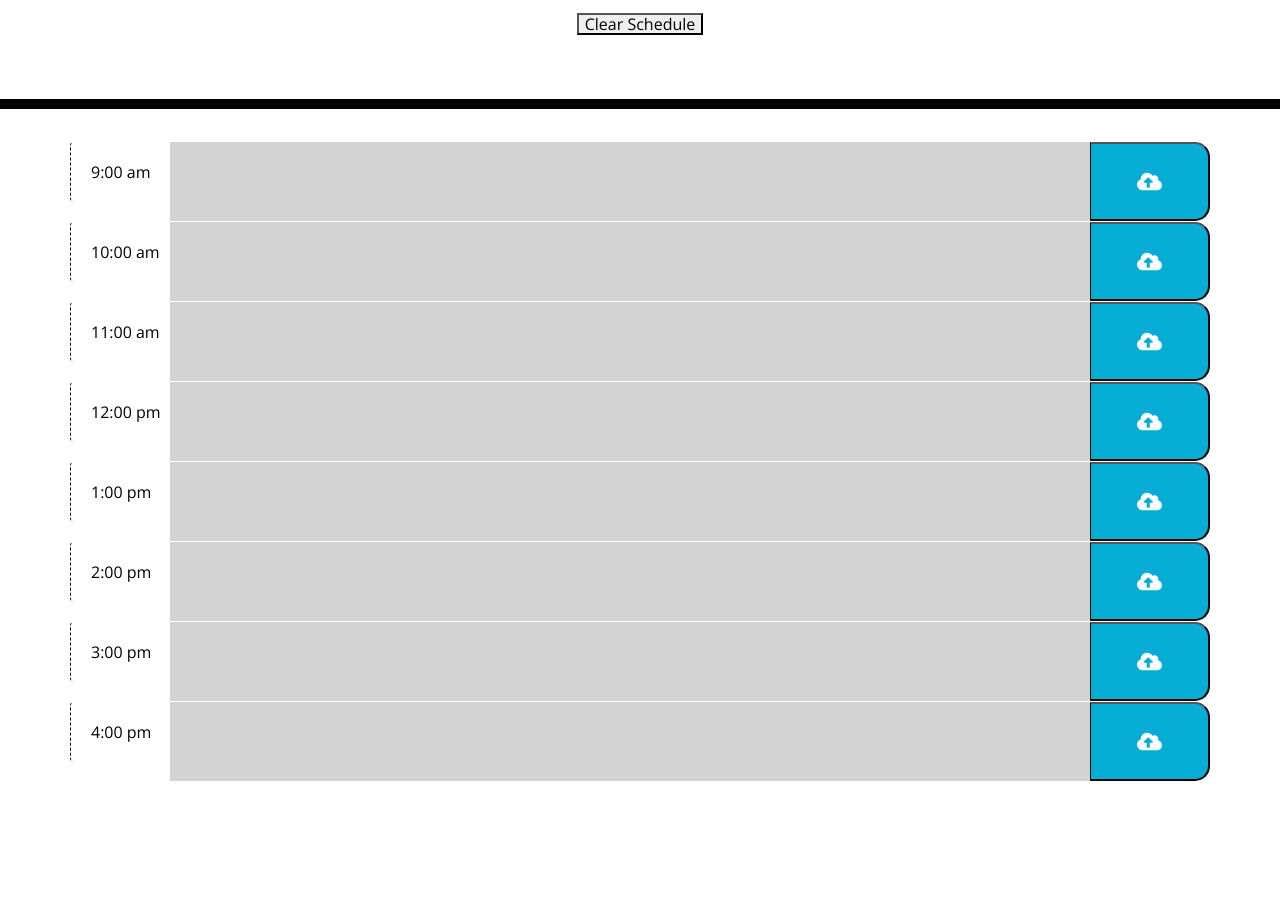
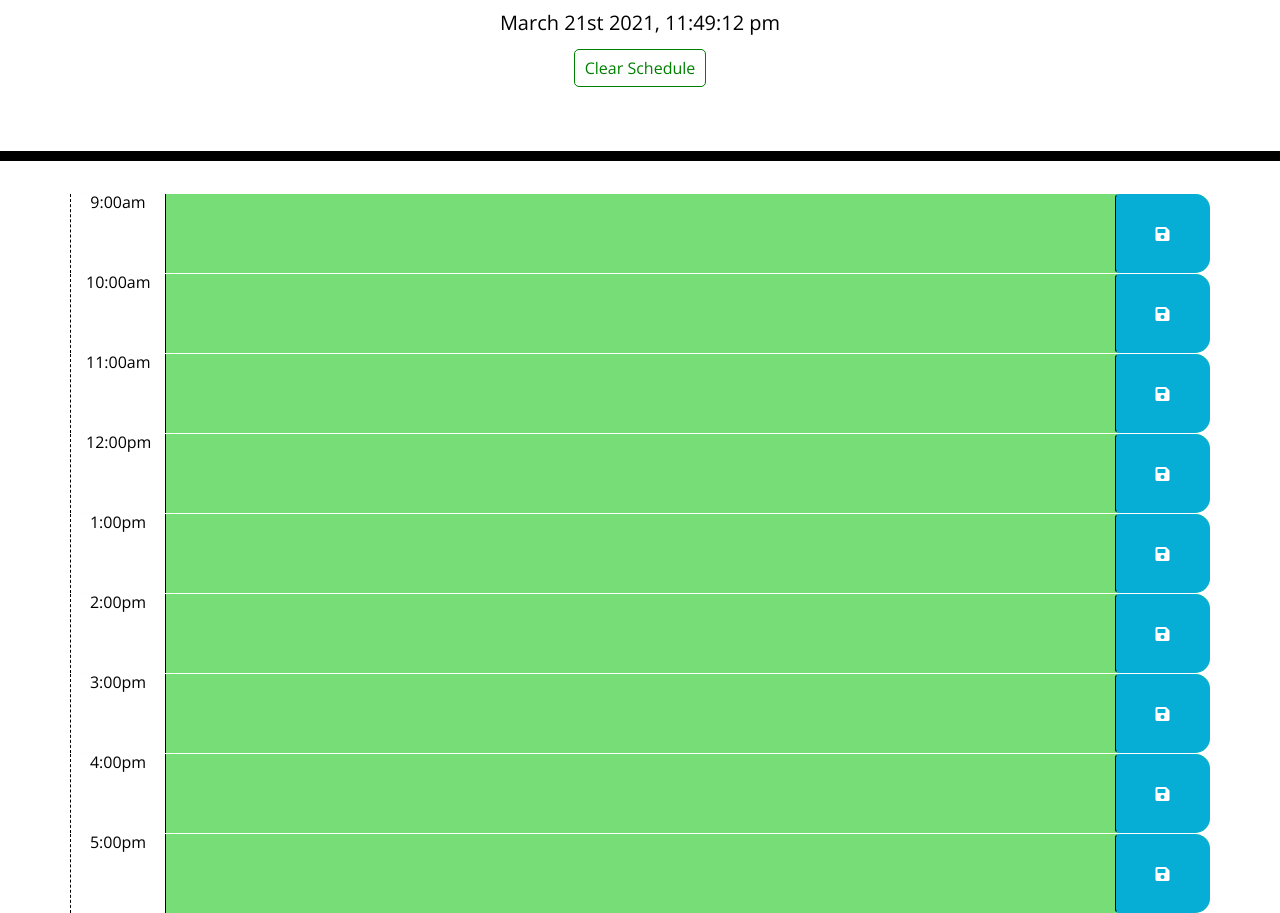
Before and after one commit to zpuckett/work-day-scheduler, a plain HTML site: page index.html in a window 1280 px wide. Shown: the part 181-1094 px from the top of the page. Before the commit the page ends 962 px from the top, so only its background shows below. Drawn offline with nearby package versions, Linux system fonts and the light colour scheme.

Commit message:
final commit

```diff
--- a/assets/css/style.css
+++ b/assets/css/style.css
@@ -30,17 +30,8 @@ textarea{
   border-radius: 15px;
 }
 
-.input-group-text {
-  border: none;
-}
-
-.form-control {
-  border: none;
-  background-color: lightgray;
-}
-
 .row {
-
+  white-space: pre-wrap;
   height: 80px;
   border-top: 1px solid white;;
 }
@@ -49,10 +40,7 @@ textarea{
   background-color: #ffffff;
   color: #000000;
   border-left: 1px dashed black;
-  width: 100px;
-  text-align: center;
-  padding: 20px;
-  line-height: 20px;
+
 }
 
 .past {
@@ -76,11 +64,23 @@ textarea{
   border-bottom-right-radius: 15px;
   background-color: #06AED5;
   color: white;
-  width: 120px;
-  font-size: 20px;
+
 }
 
 .saveBtn i:hover {
   font-size: 20px;
   transition: all .3s ease-in-out;
 }
+
+.clearBtn {
+  border-radius: 5px;
+  background-color: white;
+  border: 1px solid green;
+  padding: 10px;
+  color: green;
+}
+
+.clearBtn:hover {
+  background-color: green;
+  color: white;
+}
--- a/assets/js/script.js
+++ b/assets/js/script.js
@@ -0,0 +1,67 @@
+$(document).ready(function () {
+    $("#currentDay").text(moment().format("MMMM Do YYYY, h:mm:ss a"));
+
+    $(".saveBtn").on("click", function () {
+
+        console.log(this);
+        var text = $(this).siblings(".description").val();
+        var time = $(this).parent().attr("id");
+
+        localStorage.setItem(time, text);
+    })
+
+    //Need my clear events button to work!!
+
+    $(".clearBtn").on("click", function () {
+        localStorage.clear();
+        initState();
+    })
+
+
+
+    //load saved data from local storage
+    $("#9am .description").val(localStorage.getItem("9am"));
+    $("#10am .description").val(localStorage.getItem("10am"));
+    $("#11am .description").val(localStorage.getItem("11am"));
+    $("#12pm .description").val(localStorage.getItem("12pm"));
+    $("#1pm .description").val(localStorage.getItem("1pm"));
+    $("#2pm .description").val(localStorage.getItem("2pm"));
+    $("#3pm .description").val(localStorage.getItem("3pm"));
+    $("#4pm .description").val(localStorage.getItem("4pm"));
+    $("#5pm .description").val(localStorage.getItem("5pm"));
+
+    // create function to reset to initial state of text area
+    function initState() {
+        $(".description").each(function () {
+            $(this).val("");
+        })
+
+    }
+
+    // create function to track hour block with real time moment
+    function hourTracker() {
+        var currentHour = moment().hour();
+
+        // function and if/else if for putting todos in past present or future
+        $(".time-block").each(function () {
+            var spotHour = parseInt($(this).attr("id").split("hour")[1]);
+            console.log(spotHour, currentHour)
+
+            if (spotHour < currentHour) {
+                $(this).addClass("past");
+                $(this).removeClass("future");
+                $(this).removeClass("present");
+            } else if (spotHour === currentHour) {
+                $(this).addClass("present");
+                $(this).removeClass("future");
+                $(this).removeClass("past");
+            } else {
+                $(this).addClass("future");
+                $(this).removeClass("present");
+                $(this).removeClass("past");
+            }
+        })
+    }
+    hourTracker();
+
+})
--- a/index.html
+++ b/index.html
@@ -32,78 +32,53 @@
 
     <div class="container">
       <!-- Timeblocks go here -->
-      <div class="row">
-        <div class="input-group">
-          <div class="input-group-9">
-            <span class="input-group-text hour">9:00 am</span>
-          </div>
-          <textarea class="form-control" aria-label="With textarea" id="9am"></textarea>
-          <button type="button" class="saveBtn"><i class="fas fa-cloud-upload-alt"></i></button>
-        </div>
+      <div id="9am" class="row time-block">
+        <div class="col-md-1 hour">9:00am</div>
+        <textarea class = "col-md-10 description"></textarea>
+        <button class="btn saveBtn col-md-1"><i class ="fas fa-save"></i></button>
       </div>
-      <div class="row">
-        <div class="input-group">
-          <div class="input-group-10">
-            <span class="input-group-text hour">10:00 am</span>
-          </div>
-          <textarea class="form-control" aria-label="With textarea" id="10am"></textarea>
-          <button type="button" class="saveBtn"><i class="fas fa-cloud-upload-alt"></i></button>
-        </div>
+      <div id="10am" class="row time-block">
+        <div class="col-md-1 hour">10:00am</div>
+        <textarea class = "col-md-10 description"></textarea>
+        <button class="btn saveBtn col-md-1"><i class ="fas fa-save"></i></button>
       </div>
-      <div class="row">
-        <div class="input-group">
-          <div class="input-group-11">
-            <span class="input-group-text hour">11:00 am</span>
-          </div>
-          <textarea class="form-control" aria-label="With textarea" id="11am"></textarea>
-          <button type="button" class="saveBtn"><i class="fas fa-cloud-upload-alt"></i></button>
-        </div>
+      <div id="11am" class="row time-block">
+        <div class="col-md-1 hour">11:00am</div>
+        <textarea class = "col-md-10 description"></textarea>
+        <button class="btn saveBtn col-md-1"><i class ="fas fa-save"></i></button>
       </div>
-      <div class="row">
-        <div class="input-group">
-          <div class="input-group-12">
-            <span class="input-group-text hour">12:00 pm</span>
-          </div>
-          <textarea class="form-control" aria-label="With textarea" id="12pm"></textarea>
-          <button type="button" class="saveBtn"><i class="fas fa-cloud-upload-alt"></i></button>
-        </div>
+      <div id="12pm" class="row time-block">
+        <div class="col-md-1 hour">12:00pm</div>
+        <textarea class = "col-md-10 description"></textarea>
+        <button class="btn saveBtn col-md-1"><i class ="fas fa-save"></i></button>
       </div>
-      <div class="row">
-        <div class="input-group">
-          <div class="input-group-1">
-            <span class="input-group-text hour">1:00 pm</span>
-          </div>
-          <textarea class="form-control" aria-label="With textarea" id="1pm"></textarea>
-          <button type="button" class="saveBtn"><i class="fas fa-cloud-upload-alt"></i></button>
-        </div>
+      <div id="1pm" class="row time-block">
+        <div class="col-md-1 hour">1:00pm</div>
+        <textarea class = "col-md-10 description"></textarea>
+        <button class="btn saveBtn col-md-1"><i class ="fas fa-save"></i></button>
       </div>
-      <div class="row">
-        <div class="input-group">
-          <div class="input-group-2">
-            <span class="input-group-text hour">2:00 pm</span>
-          </div>
-          <textarea class="form-control" aria-label="With textarea" id="2pm"></textarea>
-          <button type="button" class="saveBtn"><i class="fas fa-cloud-upload-alt"></i></button>
-        </div>
+      <div id="2pm" class="row time-block">
+        <div class="col-md-1 hour">2:00pm</div>
+        <textarea class = "col-md-10 description"></textarea>
+        <button class="btn saveBtn col-md-1"><i class ="fas fa-save"></i></button>
       </div>
-      <div class="row">
-        <div class="input-group">
-          <div class="input-group-3">
-            <span class="input-group-text hour">3:00 pm</span>
-          </div>
-          <textarea class="form-control" aria-label="With textarea" id="3pm"></textarea>
-          <button type="button" class="saveBtn"><i class="fas fa-cloud-upload-alt"></i></button>
-        </div>
+      <div id="3pm" class="row time-block">
+        <div class="col-md-1 hour">3:00pm</div>
+        <textarea class = "col-md-10 description"></textarea>
+        <button class="btn saveBtn col-md-1"><i class ="fas fa-save"></i></button>
       </div>
-      <div class="row">
-        <div class="input-group">
-          <div class="input-group-4">
-            <span class="input-group-text hour">4:00 pm</span>
-          </div>
-          <textarea class="form-control" aria-label="With textarea" id="4pm"></textarea>
-          <button type="button" class="saveBtn"><i class="fas fa-cloud-upload-alt"></i></button>
-        </div>
+      <div id="4pm" class="row time-block">
+        <div class="col-md-1 hour">4:00pm</div>
+        <textarea class = "col-md-10 description"></textarea>
+        <button class="btn saveBtn col-md-1"><i class ="fas fa-save"></i></button>
       </div>
+      <div id="5pm" class="row time-block">
+        <div class="col-md-1 hour">5:00pm</div>
+        <textarea class = "col-md-10 description"></textarea>
+        <button class="btn saveBtn col-md-1"><i class ="fas fa-save"></i></button>
+      </div>
+
+
     </div>
 
     <script src="https://code.jquery.com/jquery-3.4.1.min.js"></script>
```
Also changed, not shown: 1 other file.
